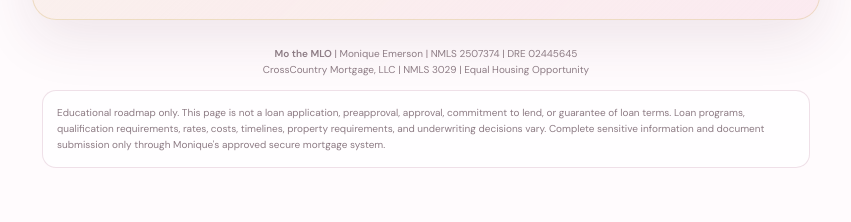
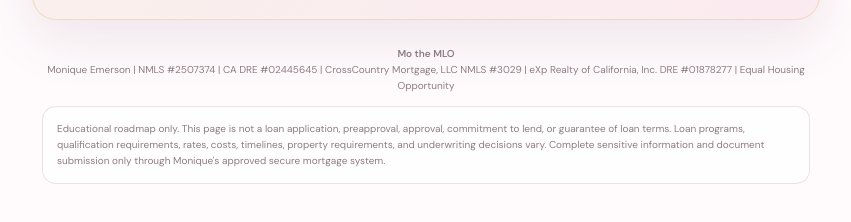
Before and after one commit to nickemerson1995-stack/roadmap, a website: page index.html in a window 1280 px wide. Shown: the part 3261-3483 px from the top of the page, without its empty margins (214-1065 px from the left). Drawn offline with nearby package versions, Linux system fonts and the light colour scheme.

Commit message:
Add eXp real estate disclosure

```diff
--- a/index.html
+++ b/index.html
@@ -418,8 +418,8 @@
     </section>
 
     <footer>
-      <strong>Mo the MLO</strong> | Monique Emerson | NMLS 2507374 | DRE 02445645<br>
-      CrossCountry Mortgage, LLC | NMLS 3029 | Equal Housing Opportunity
+      <strong>Mo the MLO</strong><br>
+      Monique Emerson | NMLS #2507374 | CA DRE #02445645 | CrossCountry Mortgage, LLC NMLS #3029 | eXp Realty of California, Inc. DRE #01878277 | Equal Housing Opportunity
       <div class="small-print">Educational roadmap only. This page is not a loan application, preapproval, approval, commitment to lend, or guarantee of loan terms. Loan programs, qualification requirements, rates, costs, timelines, property requirements, and underwriting decisions vary. Complete sensitive information and document submission only through Monique's approved secure mortgage system.</div>
 </footer>
   </div>
```
